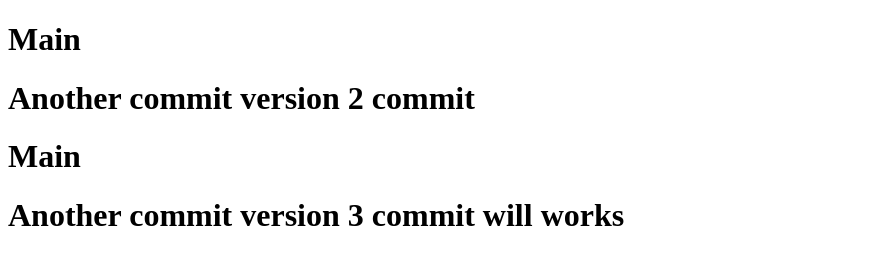
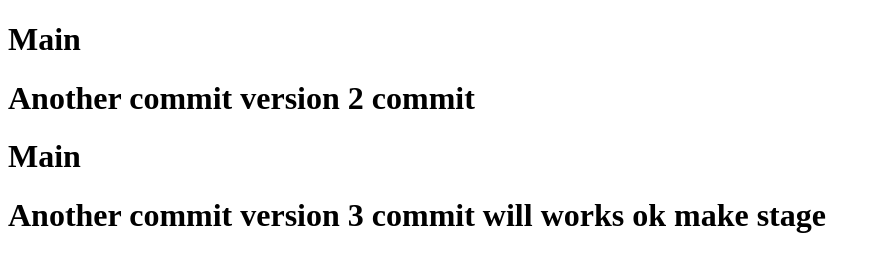
Before and after one commit to vicky-angular/learning-git-part-1, a plain HTML site: page index.html in a window 1280 px wide. Shown: the whole page, without its empty margins (0-881 px from the left). Drawn offline with Linux system fonts and the light colour scheme.

Commit message:
testing purpose

```diff
--- a/index.html
+++ b/index.html
@@ -16,6 +16,6 @@
           <h1>Main</h1>
           <h1>Another commit version 2 commit</h1>
           <h1>Main</h1>
-          <h1>Another commit version 3 commit will works</h1>
+          <h1>Another commit version 3 commit will works ok make stage</h1>
         </body>
     </html>
```
